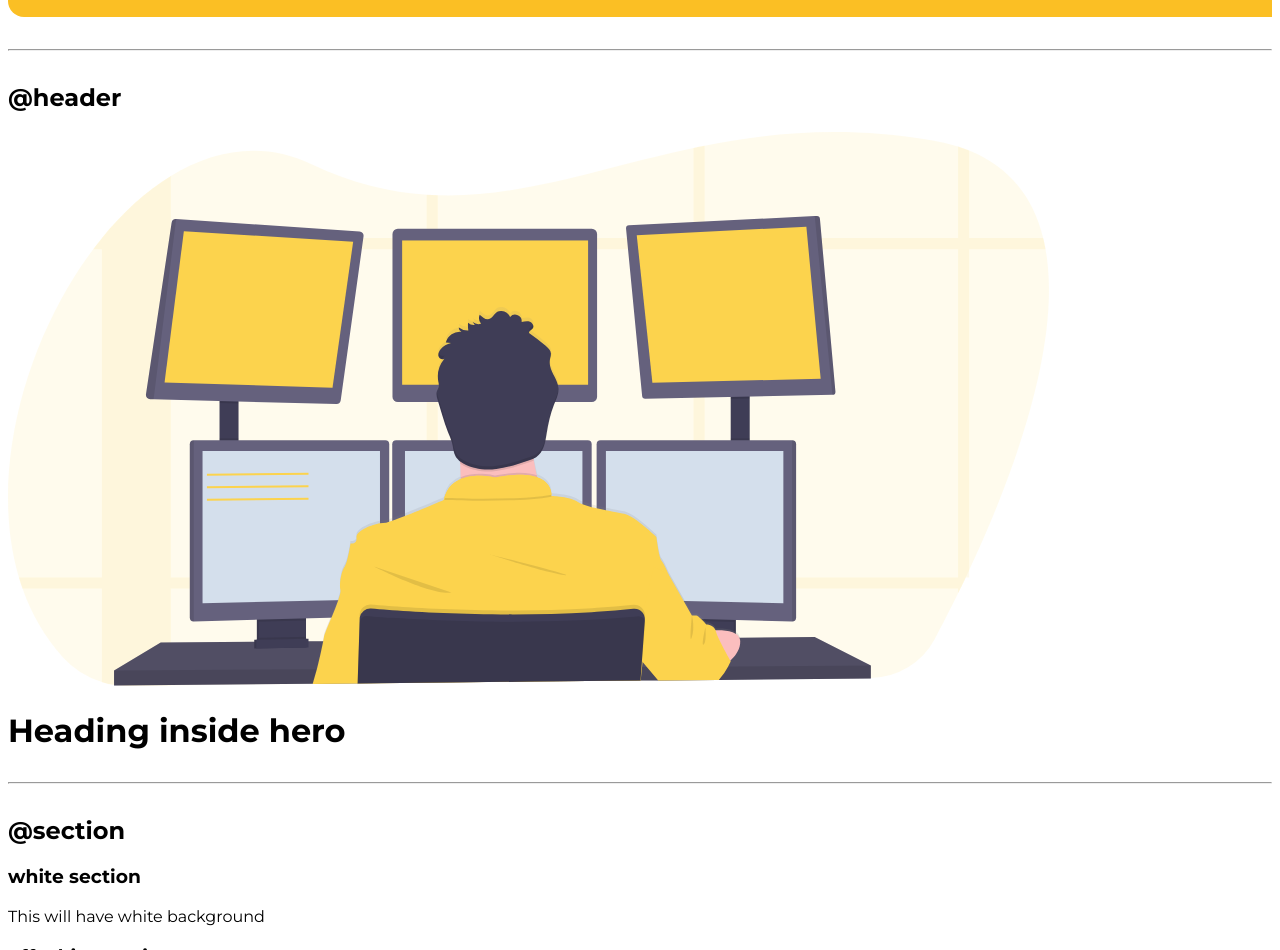
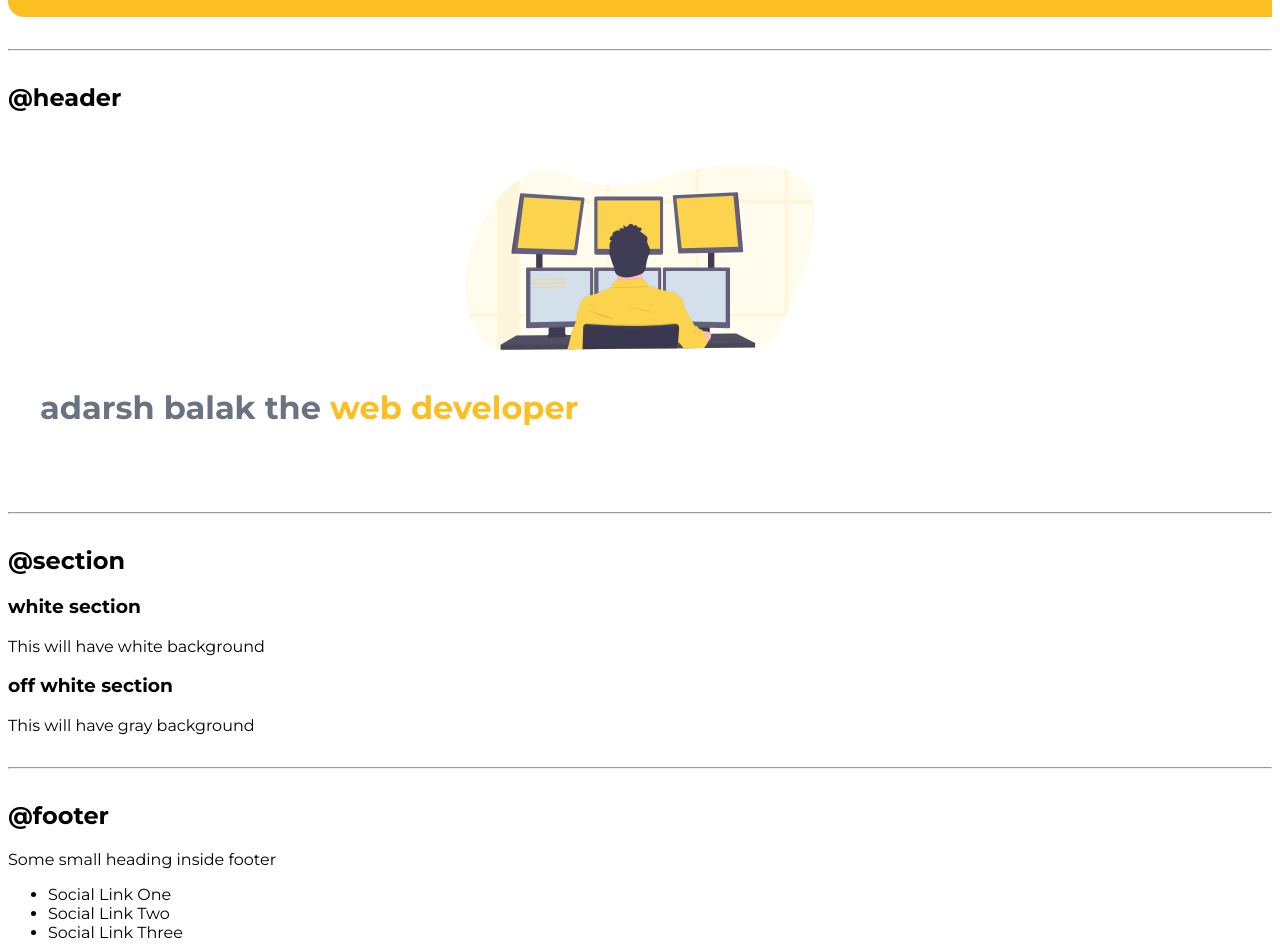
Before and after one commit to durgesh07-byte/Neogcamp-lesson-3--live-, a plain HTML site: page index.html in a window 1280 px wide. Shown: the part 1491-2441 px from the top of the page. Drawn offline with Linux system fonts and the light colour scheme.

Commit message:
heading iverted

```diff
--- a/index.html
+++ b/index.html
@@ -88,9 +88,9 @@
     <hr>
 
     <h2>@header</h2>
-    <header>
-        <img src="images/hero.svg" />
-        <h1>Heading inside hero</h1>
+    <header class="hero">
+        <img class="hero-img" src="images/hero.svg" />
+        <h1 class="hero-heading">adarsh balak the <span class="heading-inverted">web developer</span></h1>
     </header>
 
     <hr>
--- a/styles.css
+++ b/styles.css
@@ -3,6 +3,8 @@
 
 :root {
     --primary-color: #FBBF24;
+    --dark-gray:#6B7280;
+
 }
 
 
@@ -32,15 +34,16 @@ hr{
 }
 
 .link-primary{
-    background-color: #FBBF24;
-    color:#FBBF24;
+    /* background-color: #FBBF24; */
+    background-color: var(--primary-color);
+    /* color:#FBBF24; */
     border-radius: 0.5rem;
     color :white;
 
 }
 
 .link-secondary{
-    color:#FBBF24;
+    color:  var(--primary-color);
     border-radius: 0.5rem;
     border: 1px solid #FBBF24;
 
@@ -80,3 +83,24 @@ nav */
 .navigation .link-active{
     font-weight: bold;
 }
+
+
+/* header */
+.hero{
+    padding: 2rem;
+}
+
+.hero .hero-img{
+    max-width: 350px;
+    display: block;
+    margin: auto;
+}
+
+.hero .hero-heading{
+    padding-top: 1rem;
+    color:var(--dark-gray) ;
+}
+
+.hero .hero-heading .heading-inverted {
+    color:var(--primary-color);
+}
```
